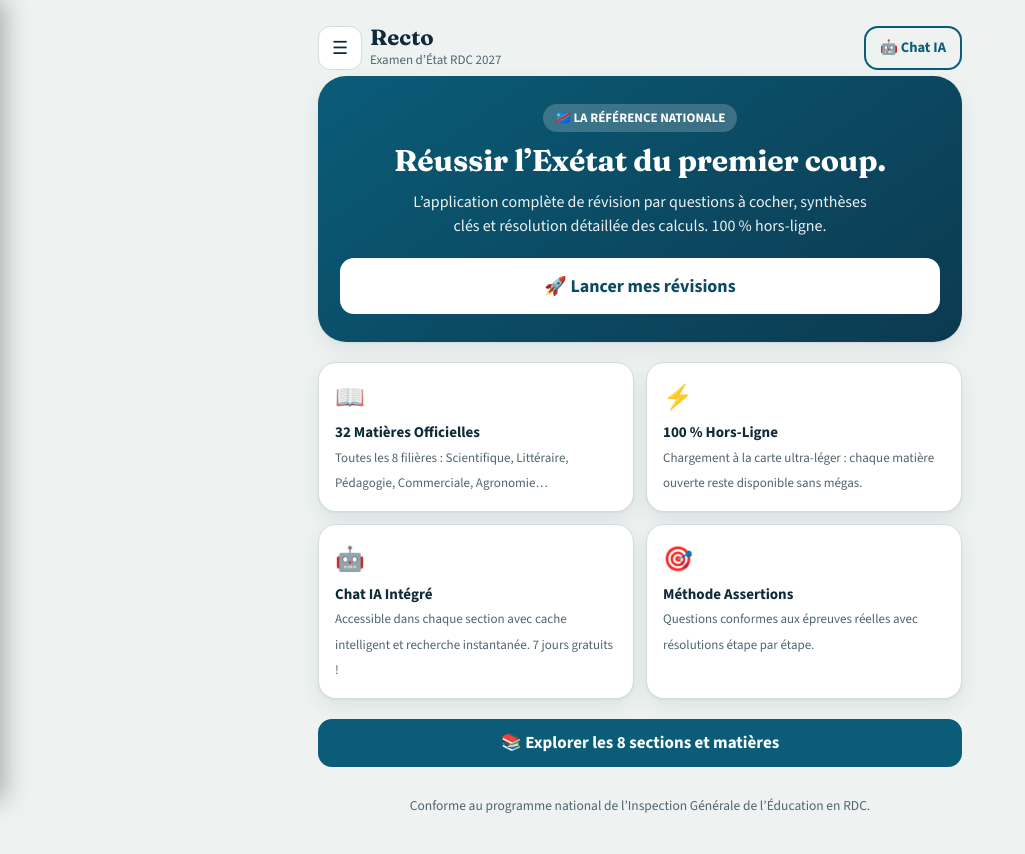
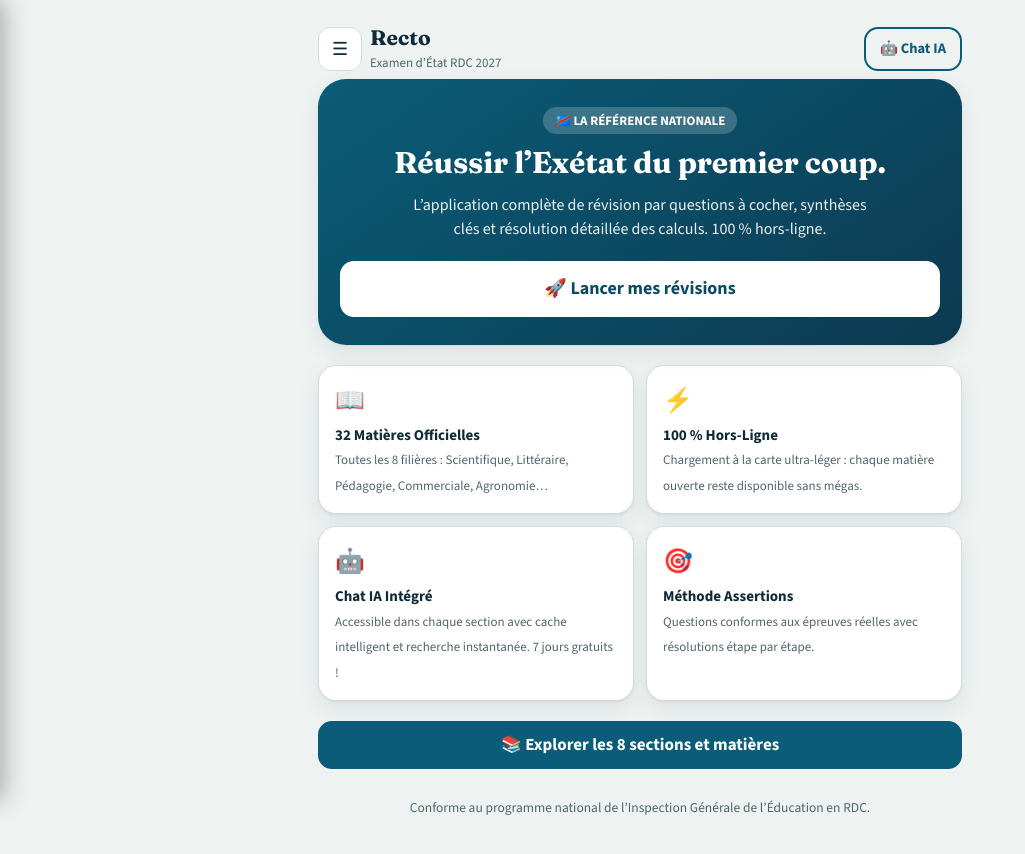
Before and after one commit to GALAXIE-andromede/Recto, a plain HTML site: page app.html in a window 1280 px wide. Shown: the whole page, without its empty margins (0-1025 px from the left). Drawn offline with nearby package versions, Linux system fonts and the light colour scheme.

Commit message:
Refactor app.html for improved styling and UTF-8 handling
Updated styles and functionality for various components in app.html, including chips, appbar, and actions. Improved handling of UTF-8 encoding and fixed potential overflow issues.

```diff
--- a/app.html
+++ b/app.html
@@ -60,15 +60,17 @@ h1{font-size:28px;font-weight:700}h2{font-size:24px;font-weight:700}h3{font-size
 .btn.ghost{background:transparent;color:var(--brand)}.btn.small{min-height:44px;padding:0 14px;font-size:14.5px}.btn.full{display:flex;width:100%}
 .btn.good{background:var(--good-bg);border-color:var(--good);color:var(--good)}.btn.bad{background:var(--bad-bg);border-color:var(--bad);color:var(--bad)}.btn.light{background:#fff;border-color:#fff;color:#0A4A62}
 .link{background:none;border:0;padding:8px 0;min-height:44px;color:var(--brand);font-weight:700;text-align:left}.link.danger{color:var(--bad)}
-.chip{border:1.5px solid var(--t3);background:transparent;color:var(--ink);border-radius:999px;min-height:40px;padding:0 14px;font-weight:700;font-size:14px;display:inline-flex;align-items:center;gap:6px}
+.chip{border:1.5px solid var(--t3);background:transparent;color:var(--ink);border-radius:999px;min-height:40px;padding:0 14px;font-weight:700;font-size:14px;display:inline-flex;align-items:center;gap:6px;white-space:nowrap}
 .chip.mini{min-height:34px;padding:0 10px;font-size:13px}
-.chip.selecteur{border-color:var(--brand);background:var(--brand-soft);color:var(--brand)}
+.chip.selecteur{border-color:var(--brand);background:var(--brand-soft);color:var(--brand);max-width:100%;overflow:hidden}
+.chip.selecteur .chip-lbl{overflow:hidden;text-overflow:ellipsis;white-space:nowrap;min-width:0}
 .iconbtn{flex:none;width:44px;height:44px;border-radius:50%;background:var(--surface);border:1px solid var(--line);color:var(--ink);display:grid;place-items:center}
 
 /* Barres d'en-tête */
-.appbar{display:flex;align-items:center;gap:8px;padding:12px 0 6px}
+.appbar{display:flex;align-items:center;gap:8px;padding:12px 0 6px;flex-wrap:wrap}
 .burger{flex:none;width:44px;height:44px;border-radius:12px;background:var(--surface);border:1px solid var(--line);color:var(--ink);display:grid;place-items:center;font-size:18px}
-.ab-t{flex:1;min-width:0}.ab-n{font-family:var(--font-d);font-weight:700;font-size:22px;line-height:1}.ab-s{font-size:13px;color:var(--muted);margin-top:2px;display:flex;align-items:center;gap:6px;flex-wrap:wrap}
+.ab-t{flex:1 1 120px;min-width:0;overflow:hidden}.ab-n{font-family:var(--font-d);font-weight:700;font-size:21px;line-height:1.1}.ab-s{font-size:13px;color:var(--muted);margin-top:4px;display:flex;align-items:center;gap:6px;flex-wrap:wrap;max-width:100%}
+.appbar-actions{display:flex;align-items:center;gap:6px;flex:none;margin-left:auto}
 .subbar{position:sticky;top:env(safe-area-inset-top,0px);z-index:5;background:var(--bg);display:flex;align-items:center;gap:10px;padding:10px 0;border-bottom:1px solid var(--line)}
 .sb-t{flex:1;min-width:0;font-size:19px;overflow:hidden;text-overflow:ellipsis;white-space:nowrap}
 .pagehead{padding:18px 0 4px}
@@ -299,29 +301,63 @@ window.L = function(n, t, c){
   return { id: 'g' + String(n).replace(/[^0-9A-Za-z]/g, '_'), n: String(n), t: t, c: c || [] };
 };
 
+var RECTO_CP1252_REV = {
+  0x20AC:0x80,0x201A:0x82,0x0192:0x83,0x201E:0x84,0x2026:0x85,0x2020:0x86,0x2021:0x87,0x02C6:0x88,0x2030:0x89,0x0160:0x8A,0x2039:0x8B,0x0152:0x8C,0x017D:0x8E,
+  0x2018:0x91,0x2019:0x92,0x201C:0x93,0x201D:0x94,0x2022:0x95,0x2013:0x96,0x2014:0x97,0x02DC:0x98,0x2122:0x99,0x0161:0x9A,0x203A:0x9B,0x0153:0x9C,0x017E:0x9E,0x0178:0x9F
+};
+window.RECTO_FIX_UTF8 = function(s){
+  s = String(s == null ? '' : s);
+  if (!/[ÃÂÅâ]/.test(s)) return s;
+  for (var pass = 0; pass < 2 && /[ÃÂÅâ]/.test(s); pass++) {
+    s = s.replace(/[\x80-\xFF\u20AC\u201A\u0192\u201E\u2026\u2020\u2021\u02C6\u2030\u0160\u2039\u0152\u017D\u2018\u2019\u201C\u201D\u2022\u2013\u2014\u02DC\u2122\u0161\u203A\u0153\u017E\u0178A-Za-z0-9\s.,;:'"!?()\[\]{}\/\\+\-_=*@#%&<>|]+/g, function(chunk){
+      if (!/[ÃÂÅâ]/.test(chunk)) return chunk;
+      try {
+        var bytes = new Uint8Array(chunk.length);
+        for (var i = 0; i < chunk.length; i++) {
+          var code = chunk.charCodeAt(i);
+          bytes[i] = code <= 0xFF ? code : RECTO_CP1252_REV[code];
+        }
+        if (typeof TextDecoder !== 'undefined') {
+          return new TextDecoder('utf-8', { fatal: true }).decode(bytes);
+        }
+        var bin = '';
+        for (var j = 0; j < bytes.length; j++) bin += '%' + ('0' + bytes[j].toString(16)).slice(-2);
+        return decodeURIComponent(bin);
+      } catch (e) { return chunk; }
+    });
+  }
+  return s;
+};
+
 window.RECTO_NORMALIZE_COURSE = function(cours){
   if (!cours || !cours.id) return null;
+  var fix = window.RECTO_FIX_UTF8;
   return {
     id: cours.id,
-    name: cours.name || cours.id,
-    sub: cours.sub || '',
-    heroTitle: cours.heroTitle || cours.name,
-    heroSub: cours.heroSub || 'Questions à cocher, puis synthèse à retenir.',
+    name: fix(cours.name || cours.id),
+    sub: fix(cours.sub || ''),
+    heroTitle: fix(cours.heroTitle || cours.name),
+    heroSub: fix(cours.heroSub || 'Questions à cocher, puis synthèse à retenir.'),
     parts: (cours.parts || []).map(function(p){
       return {
-        t: p.t,
+        t: fix(p.t),
         ch: (p.ch || []).map(function(ch){
           return {
-            t: ch.t,
+            t: fix(ch.t),
             free: !!ch.free,
             ls: (ch.ls || []).map(function(l){
               return {
                 id: String(l.id),
                 n: String(l.n),
-                t: l.t,
+                t: fix(l.t),
                 c: (l.c || []).map(function(item){
-                  if (Array.isArray(item)) return { q: item[0], a: item[1] };
-                  return item;
+                  if (Array.isArray(item)) return { q: fix(item[0]), a: fix(item[1]) };
+                  return {
+                    q: fix(item.q),
+                    a: fix(item.a),
+                    ok: Array.isArray(item.ok) ? item.ok.map(fix) : item.ok,
+                    ko: Array.isArray(item.ko) ? item.ko.map(fix) : item.ko
+                  };
                 })
               };
             })
@@ -594,6 +630,7 @@ window.SECTIONS_OFFICIELLES = [
     loadingPromises[id] = new Promise(function(resolve, reject){
       var done = false;
       var script = document.createElement('script');
+      script.charset = 'utf-8';
       script.src = src;
       script.async = true;
 
@@ -650,7 +687,10 @@ window.SECTIONS_OFFICIELLES = [
 
   /* --- Utilitaires, Formules scientifiques & Synthèse vocale --- */
   function uid(){ return Math.random().toString(36).slice(2, 10); }
-  function esc(s){ return String(s == null ? '' : s).replace(/[&<>"']/g, function(c){ return {'&':'&amp;','<':'&lt;','>':'&gt;','"':'&quot;',"'":'&#39;'}[c]; }); }
+  function esc(s){
+    var txt = window.RECTO_FIX_UTF8 ? window.RECTO_FIX_UTF8(s) : String(s == null ? '' : s);
+    return txt.replace(/[&<>"']/g, function(c){ return {'&':'&amp;','<':'&lt;','>':'&gt;','"':'&quot;',"'":'&#39;'}[c]; });
+  }
   function formatSci(s){
     var out = esc(s);
     // Flèches & opérateurs scientifiques
@@ -1138,10 +1178,12 @@ window.SECTIONS_OFFICIELLES = [
       '<button class="burger" data-a="ouvrirTiroir" aria-label="Menu des sections">☰</button>' +
       '<div class="ab-t">' +
         '<div class="ab-n">Recto</div>' +
-        '<div class="ab-s"><button class="chip mini selecteur" data-a="ouvrirTiroir">' + esc(c.name) + ' ▾</button>' + horsLigne + '</div>' +
+        '<div class="ab-s"><button class="chip mini selecteur" data-a="ouvrirTiroir"><span class="chip-lbl">' + esc(c.name) + '</span> ▾</button>' + horsLigne + '</div>' +
       '</div>' +
-      '<button class="btn small' + (data.pro ? ' light' : ' ghost') + '" data-a="btnChatIa" style="padding:0 10px;font-size:13px">🤖 Chat IA</button>' +
-      '<button class="chip mini" data-a="modalPro">' + (data.pro ? 'Pro à vie' : 'Pro') + '</button>' +
+      '<div class="appbar-actions">' +
+        '<button class="btn small' + (data.pro ? ' light' : ' ghost') + '" data-a="btnChatIa" style="min-height:38px;padding:0 10px;font-size:13px;white-space:nowrap">🤖 Chat IA</button>' +
+        '<button class="chip mini" data-a="modalPro">' + (data.pro ? 'Pro à vie' : 'Pro') + '</button>' +
+      '</div>' +
     '</header>';
   }
 
```
